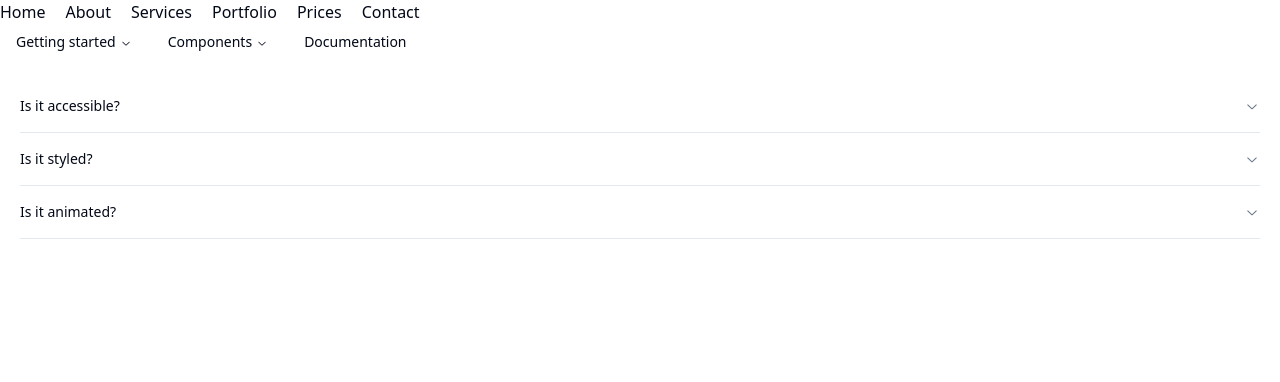
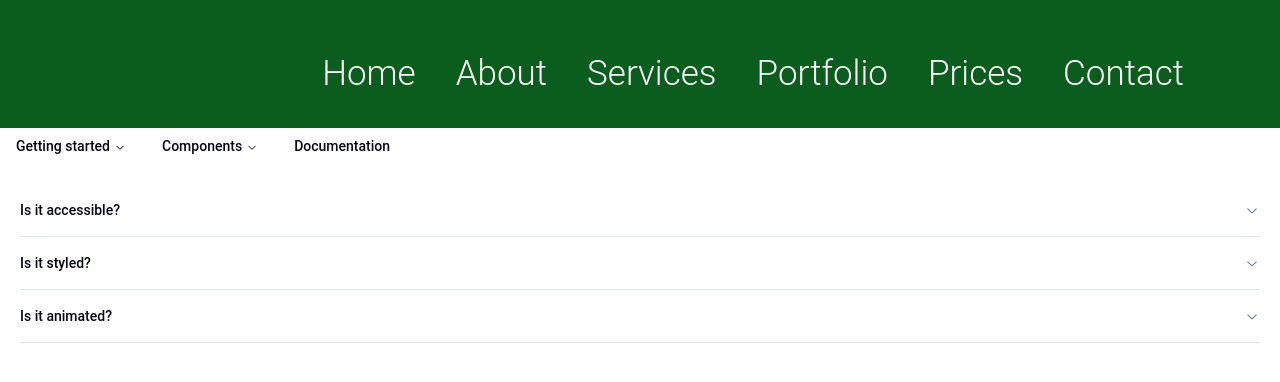
Before and after one commit to jdm1991/ExpressWD, a Next.js app: page / in a window 1280 px wide. Shown: the top 382 px of the page. Built offline with nearby package versions, Linux system fonts and the light colour scheme; grey boxes are pictures that could not be loaded.

Commit message:
added more css styling to the header

```diff
--- a/components/header.tsx
+++ b/components/header.tsx
@@ -1,23 +1,32 @@
 import "../styles/header.css";
+import Link from "next/link";
 
 export default function Header() {
   return (
     <>
       <div className="header-container">
-        <div>Home</div>
+        <div className="sub-container">
+        <div className="home">
+          <Link href="/">Home</Link>
+        </div>
         <div className="about-container">
-          <a href="#about-a">
-            <div>About</div>
-          </a>
+          <div className="about">
+            <Link href="/about">About</Link>
+          </div>
         </div>
         <a href="#services-a">
-          <div>Services</div>
+          <div className="services">Services</div>
         </a>
-        <div>Portfolio</div>
-        <div>Prices</div>
+        <div className="portfolio">
+          <Link href="/portfolio">Portfolio</Link>
+        </div>
+        <div className="prices">
+          <Link href="/prices">Prices</Link>
+        </div>
         <a href="#contact-a">
-          <div>Contact</div>
+          <div className="contact">Contact</div>
         </a>
+        </div>
       </div>
     </>
   );
--- a/styles/header.css
+++ b/styles/header.css
@@ -1,11 +1,37 @@
-*{
+* {
     margin: 0px;
-    padding:0px;
+    padding: 0px;
     box-sizing: border-box;
+    font-family: Roboto, Helvetica Neue, Arial;
 }
 
-.header-container{
+.header-container {
     display: flex;
     flex-direction: row;
-    gap: 20px;
+    justify-content: flex-end;
+    font-size: 35px;
+    background-color: #0B5D1E;
+    color: white;
+    height: 16vh;
+    font-weight: 300;
 }
+
+.sub-container {
+    display: flex;
+    gap: 40px;
+    margin: 3rem 6rem 6rem 0rem;
+}
+
+
+.sub-container div:hover, a:hover {
+    color: grey;
+    text-decoration: underline;
+    transform: scale(1.1);
+    transition: transform 0.2s ease-in-out;
+}
+
+
+.sub-container div a:hover {
+    color: inherit;
+    text-decoration: none;
+}
```
